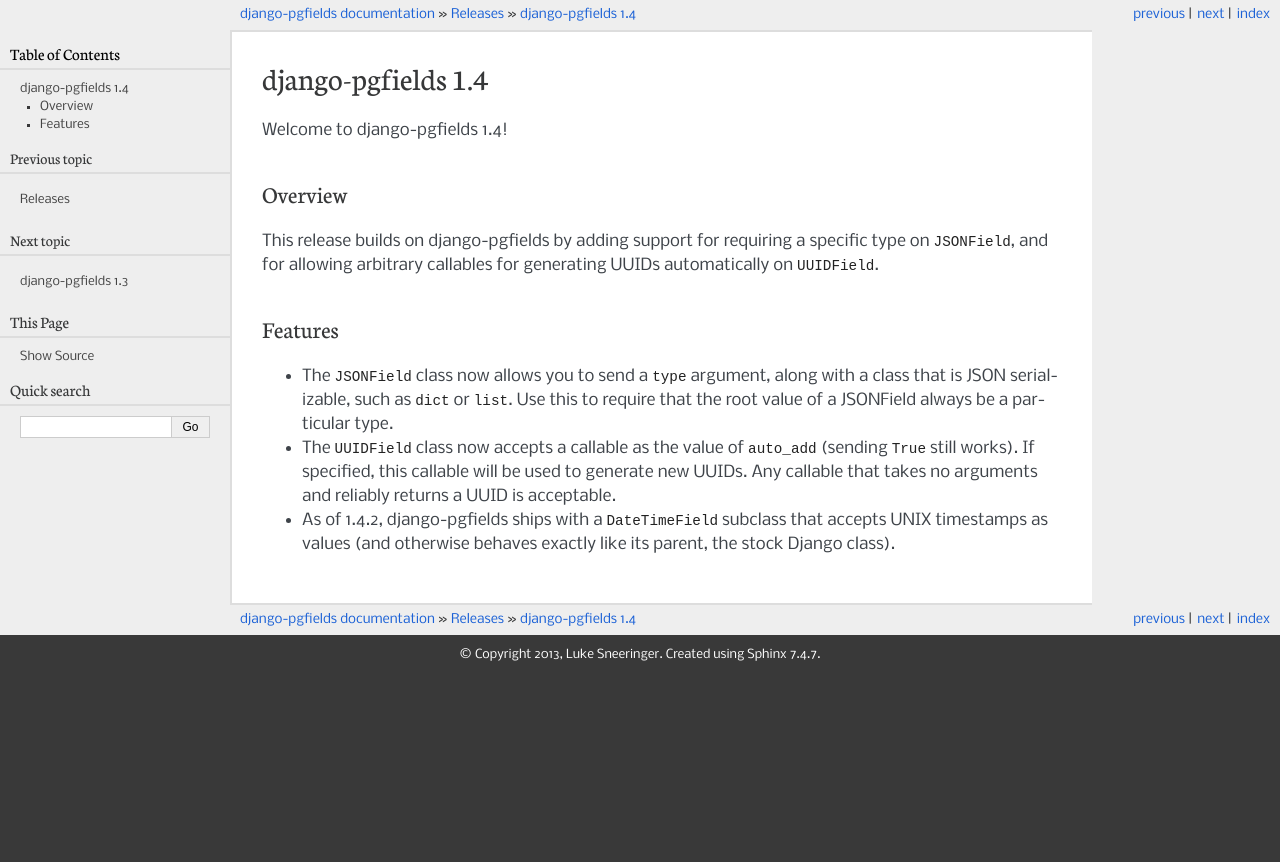
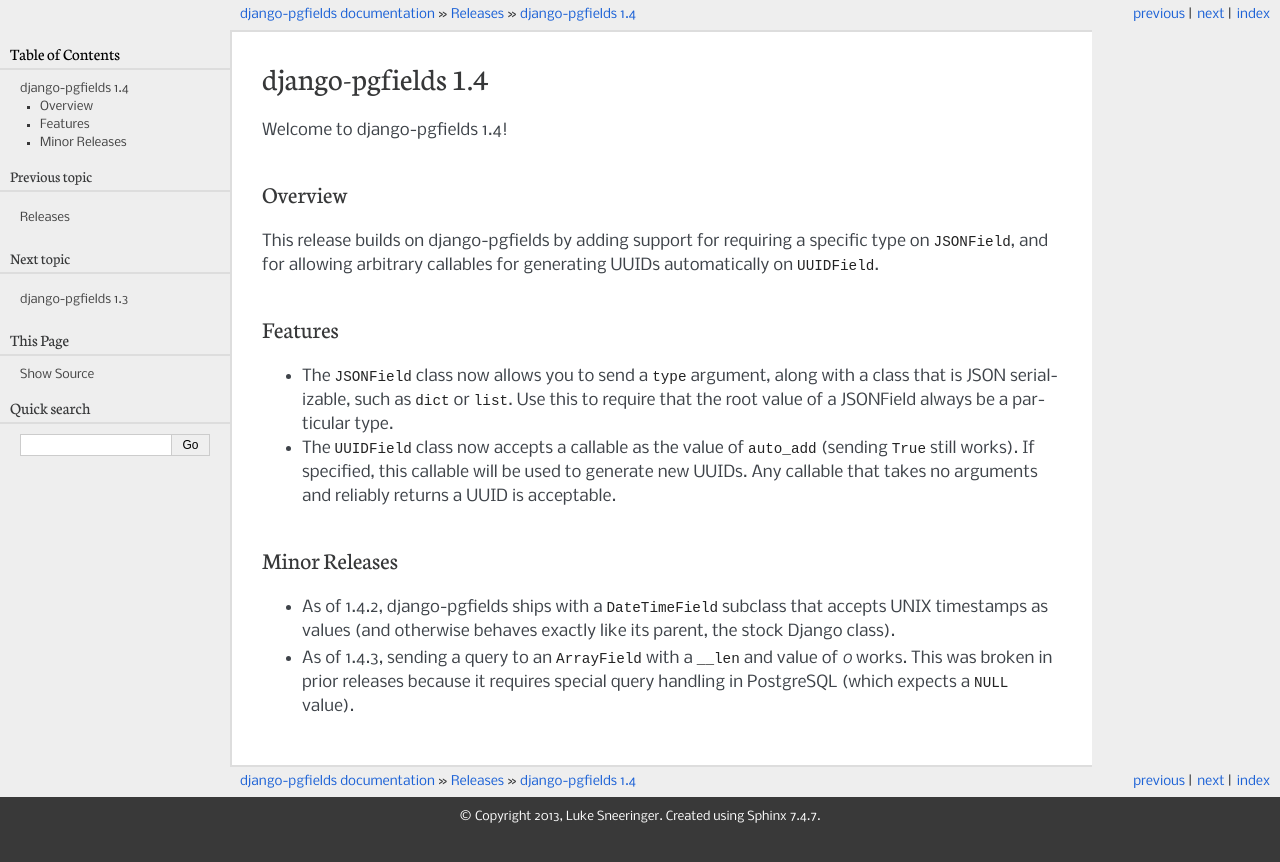
Before and after one commit to lukesneeringer/django-pgfields, a Sphinx documentation site: the page built from docs/releases/1.4.rst, in a window 1280 px wide. Shown: the top 862 px of the page. Built offline with Sphinx 7.4.7, drawn with Linux system fonts in a browser that asks for light colours.

Commit message:
Fix ArrayField's `__len` when value is 0.
This commit updates `ArrayField` to make queries checking its `len`
to work, even if the value is 0.

This was broken in previous releases because PostgreSQL sends back a NULL
value for the length of empty arrays.

```diff
--- a/docs/releases/1.4.rst
+++ b/docs/releases/1.4.rst
@@ -23,6 +23,14 @@
   ``auto_add`` (sending ``True`` still works). If specified, this callable
   will be used to generate new UUIDs.  Any callable that takes no arguments
   and reliably returns a UUID is acceptable.
+
+
+Minor Releases
+--------------
+
 * As of 1.4.2, django-pgfields ships with a ``DateTimeField`` subclass
   that accepts UNIX timestamps as values (and otherwise behaves exactly
   like its parent, the stock Django class).
+* As of 1.4.3, sending a query to an ``ArrayField`` with a ``__len`` and
+  value of `0` works. This was broken in prior releases because it requires
+  special query handling in PostgreSQL (which expects a ``NULL`` value).
```
Also changed, not shown: docs/fields.rst (+7 -0 lines), 3 other files.
